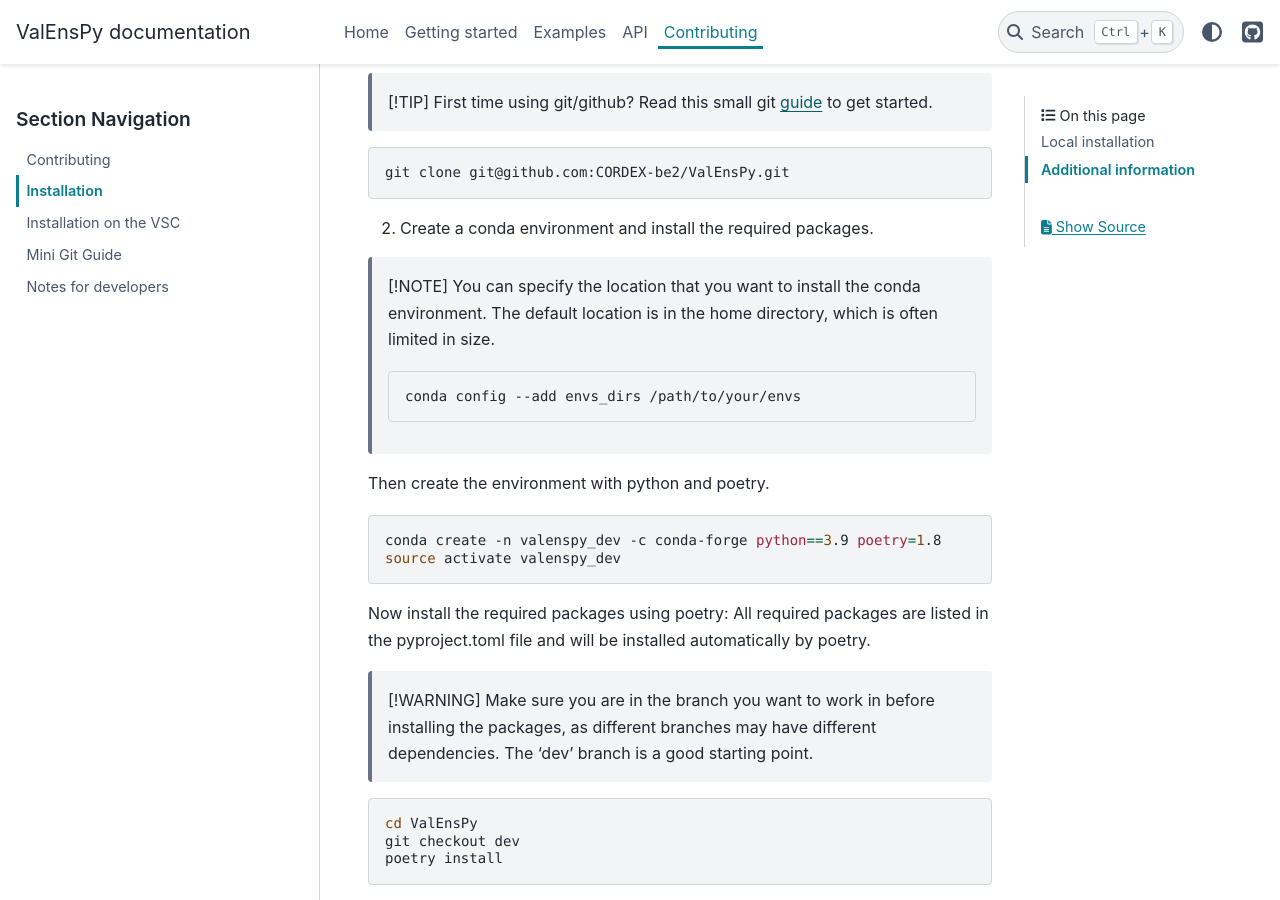
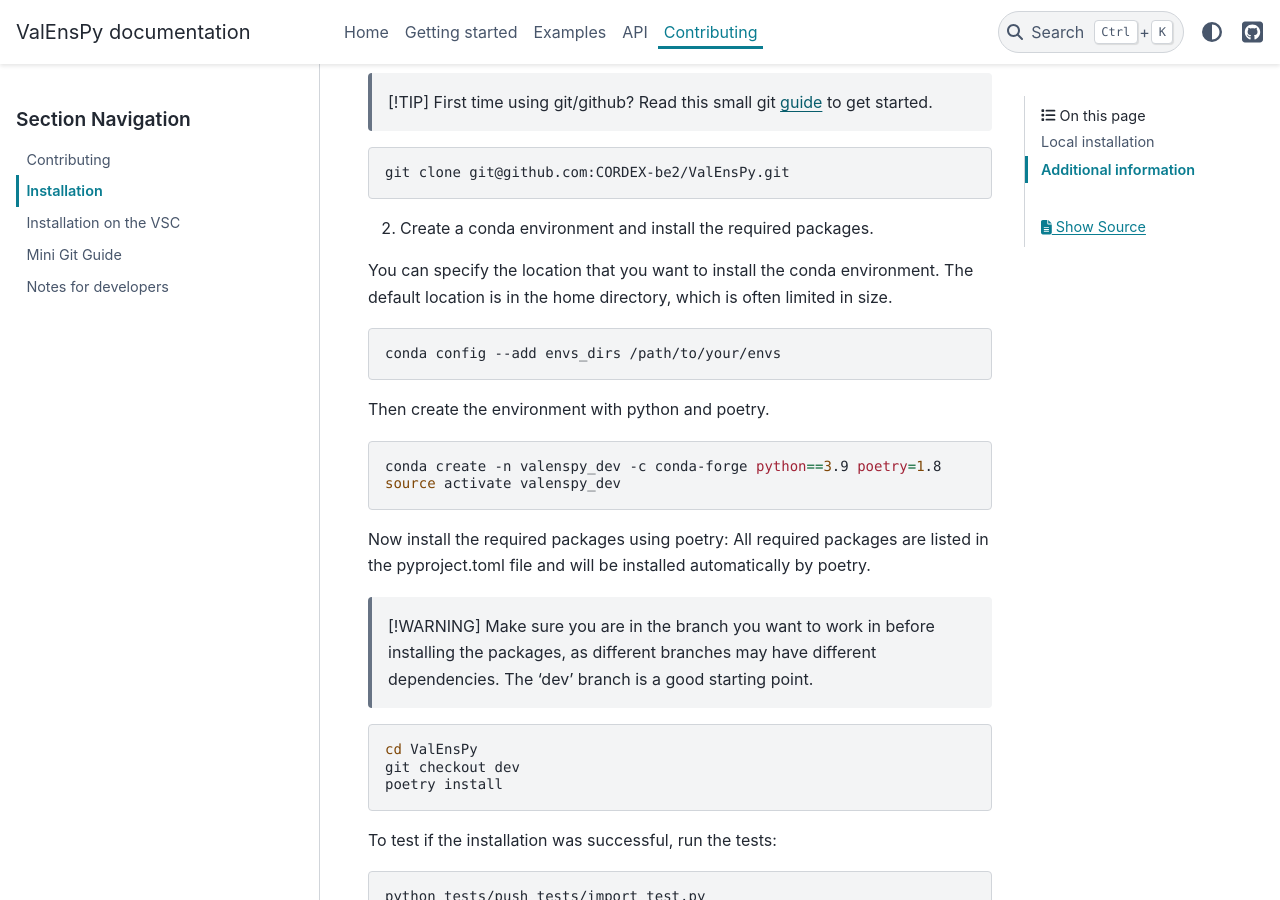
Before and after one commit to CORDEX-be2/ValEnsPy, a Sphinx documentation site: the page built from docs/contribution_pages/INSTALL.md, in a window 1280 px wide and 900 px high, scrolled down 809 px. Built offline with Sphinx 7.4.7 and the PyData theme 0.15.4, drawn with Linux system fonts in a browser that asks for light colours; pages that are not in the unit, such as notebooks, are missing from menus.

Commit message:
Remove note callout

````diff
--- a/docs/contribution_pages/INSTALL.md
+++ b/docs/contribution_pages/INSTALL.md
@@ -31,10 +31,11 @@
 
 2. Create a conda environment and install the required packages.
 
-> [!NOTE] You can specify the location that you want to install the conda environment. The default location is in the home directory, which is often limited in size.
-> ```bash
-> conda config --add envs_dirs /path/to/your/envs
-> ```
+You can specify the location that you want to install the conda environment. The default location is in the home directory, which is often limited in size.
+```bash
+conda config --add envs_dirs /path/to/your/envs
+```
+
 Then create the environment with python and poetry.
 ```bash
 conda create -n valenspy_dev -c conda-forge python==3.9 poetry=1.8
````
